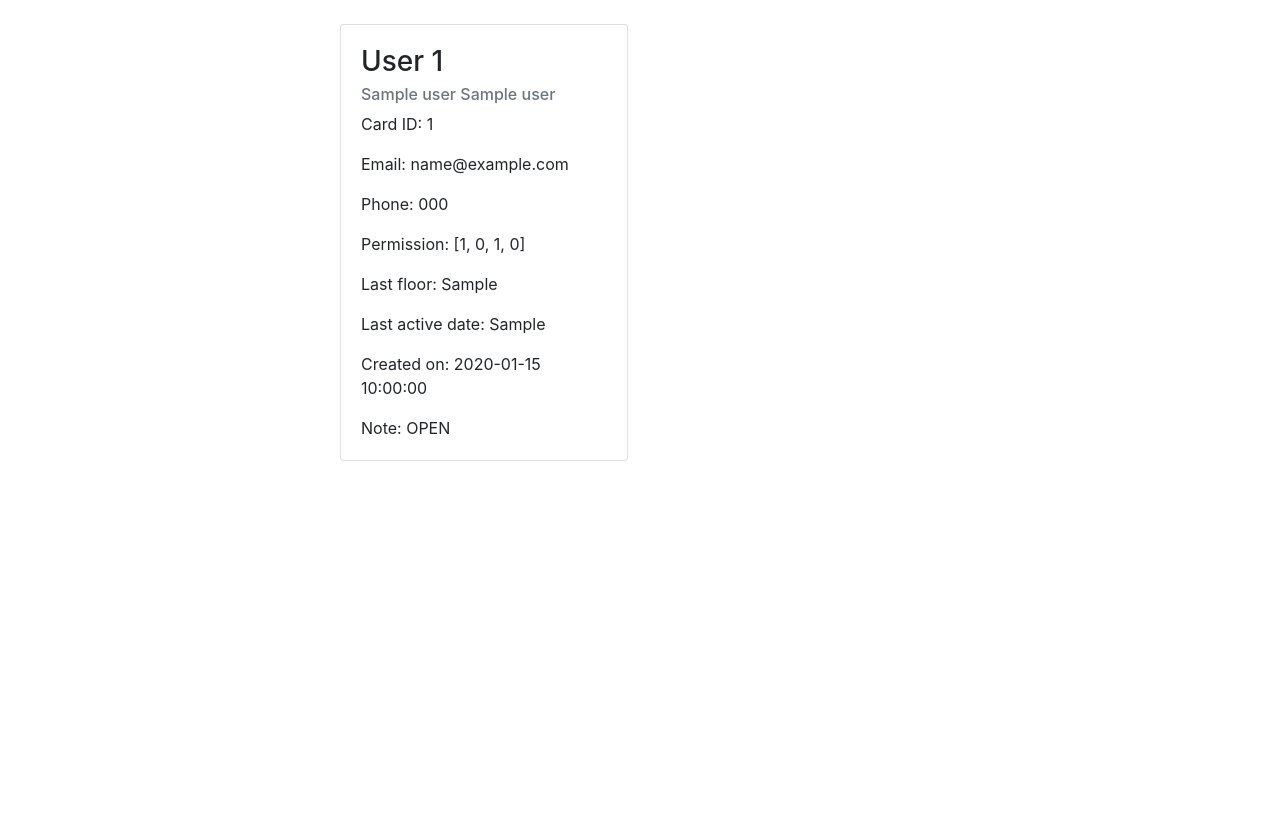
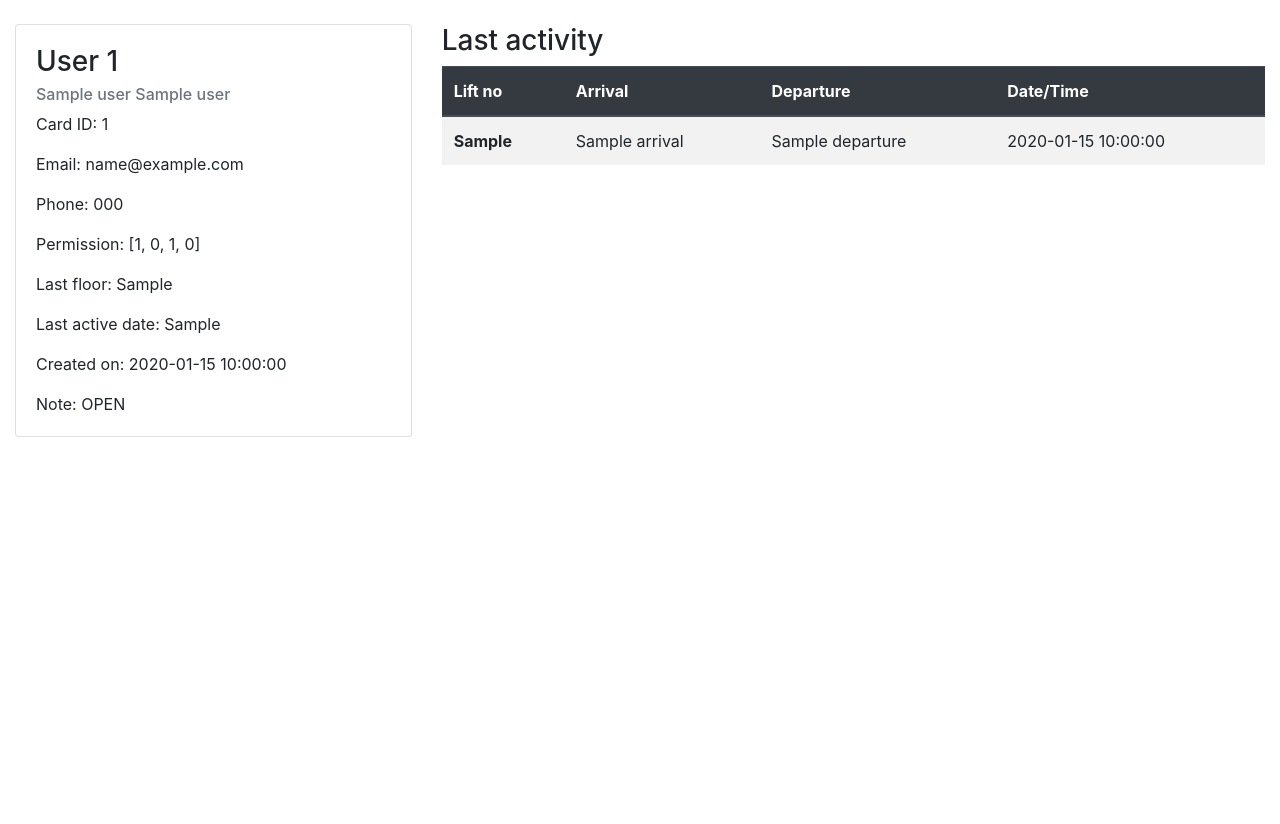
Before and after one commit to WisTiCeJEnT/pom-chob-khun-lift, a Flask app: page /bof/user/1 in a window 1280 px wide. After the commit the page ends 437 px from the top, so only its background shows below. Run offline with Flask 2, Linux system fonts and the light colour scheme; a database or web service that is not in the repository returns one stand-in record (values such as "Sample title"); some libraries are stand-ins or nearby versions.

Commit message:
last activity

```diff
--- a/app.py
+++ b/app.py
@@ -35,7 +35,9 @@ def bof_lift_activity_list():
 @app.route('/bof/user/<user_id>')
 def bof_user(user_id):
     data = pckl.db.get_user_data(user_id)
-    return render_template('user_data.html', data=data)
+    user_activity = pckl.db.get_user_activity(user_id)
+    print(user_activity)
+    return render_template('user_data.html', data=data, user_activity=user_activity)
 
 @app.route('/bof/lift_status')
 def bof_lift_status():
@@ -179,4 +181,4 @@ def try_get(inp, default):
     return inp if inp != None else default
 
 if __name__ == "__main__":
-    app.run(debug = False, host="0.0.0.0", port=5000)
+    app.run(debug = True, host="0.0.0.0", port=5000)
--- a/postgresql_api.py
+++ b/postgresql_api.py
@@ -275,6 +275,25 @@ def lift_activity_list(first, last):
         return query_result
     return 'database error'
 
+def get_user_activity(user_id):
+    if(connection):
+        cursor = connection.cursor()
+        query_string = f"""
+            SELECT user_activity.lift_no,
+                user_activity.arrival,
+                user_activity.departure,
+                user_activity.created_on
+            FROM user_activity
+            WHERE user_id = %s
+            ORDER BY user_activity.id DESC
+            limit 5;
+            """
+        cursor.execute(query_string, (user_id, ))
+        query_result = cursor.fetchall()
+        cursor.close()
+        return query_result
+    return 'database error'
+
 """
 finally:
     #closing database connection.
--- a/templates/user_data.html
+++ b/templates/user_data.html
@@ -8,12 +8,15 @@
     integrity="sha384-Vkoo8x4CGsO3+Hhxv8T/Q5PaXtkKtu6ug5TOeNV6gBiFeWPGFN9MuhOf23Q9Ifjh" crossorigin="anonymous" />
 
   <title>PCKL Data</title>
+
 </head>
 
 <body>
   </br>
-  <div class="mx-auto" style="width: 600px; height: 800px; margin-top: 50;">
-    <div class="card" style="width: 18rem;">
+  <div class="mx-auto container-fluid" style="margin-top: 50;">
+    <div class="row">
+      <div class="col-sm-4">
+        <div class="card">
           <div class="card-body">
             <h3 class="card-title">User {{data[0]}}</h3>
             <h6 class="card-subtitle mb-2 text-muted">{{data[1]}} {{data[2]}}</h6>
@@ -26,6 +29,30 @@
             <p class="card-text">Created on: {{data[6]}}</p>
             <p class="card-text">Note: {{data[9]}}</p>
           </div>
+        </div>
+      </div>
+      <div class="col-sm-8">
+            <h3>Last activity</h3>
+            <table class="table table-striped">
+              <thead class="thead-dark">
+                <tr>
+                  <th scope="col">Lift no</th>
+                  <th scope="col">Arrival</th>
+                  <th scope="col">Departure</th>
+                  <th scope="col">Date/Time</th>
+                </tr>
+              </thead>
+              <tbody>
+                {% for ev in user_activity %}
+                <tr>
+                  <th scope="row">{{ev[0]}}</th>
+                  <td>{{ev[1]}}</td>
+                  <td>{{ev[2]}}</td>
+                  <td>{{ev[3]}}</td>
+                </tr>
+                {% endfor %}
+              </tbody>
+            </table>
       </div>
     </div>
 
```
Lines whose indentation alone changed are shown as unchanged.
